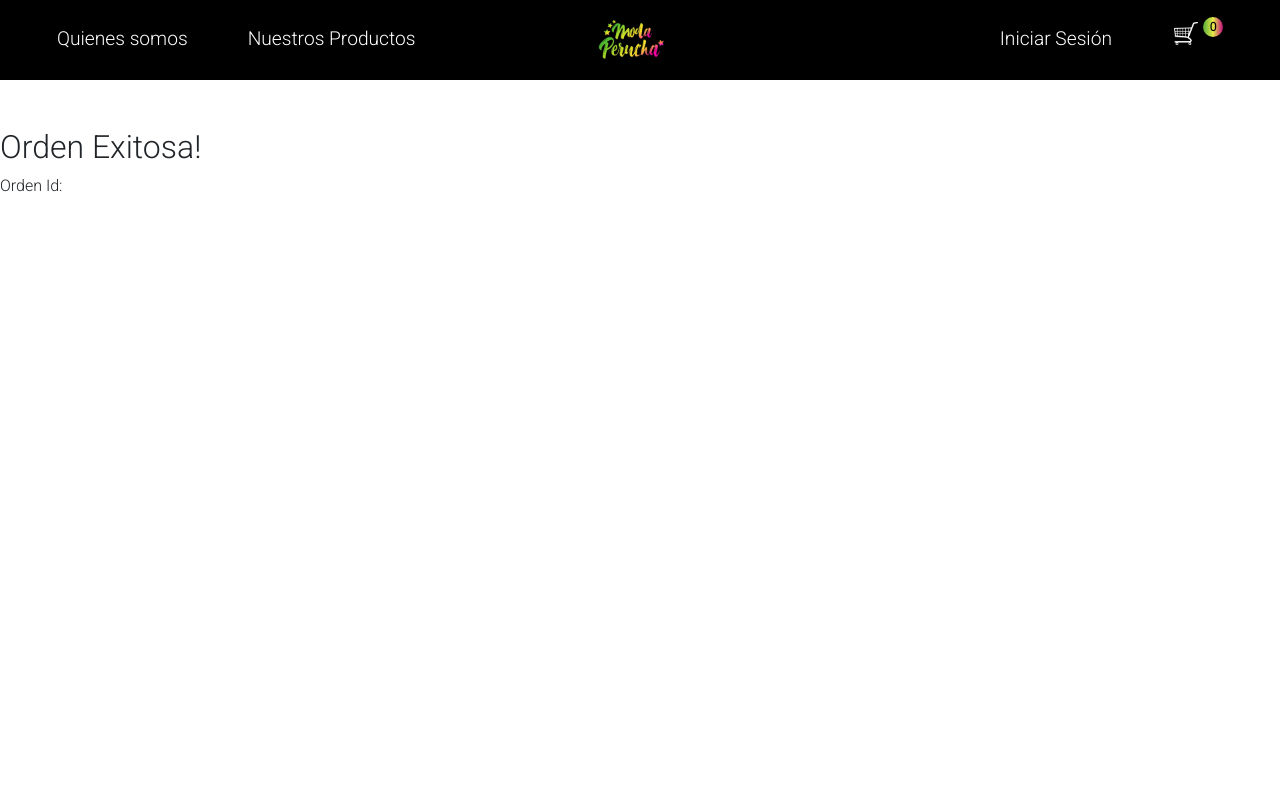
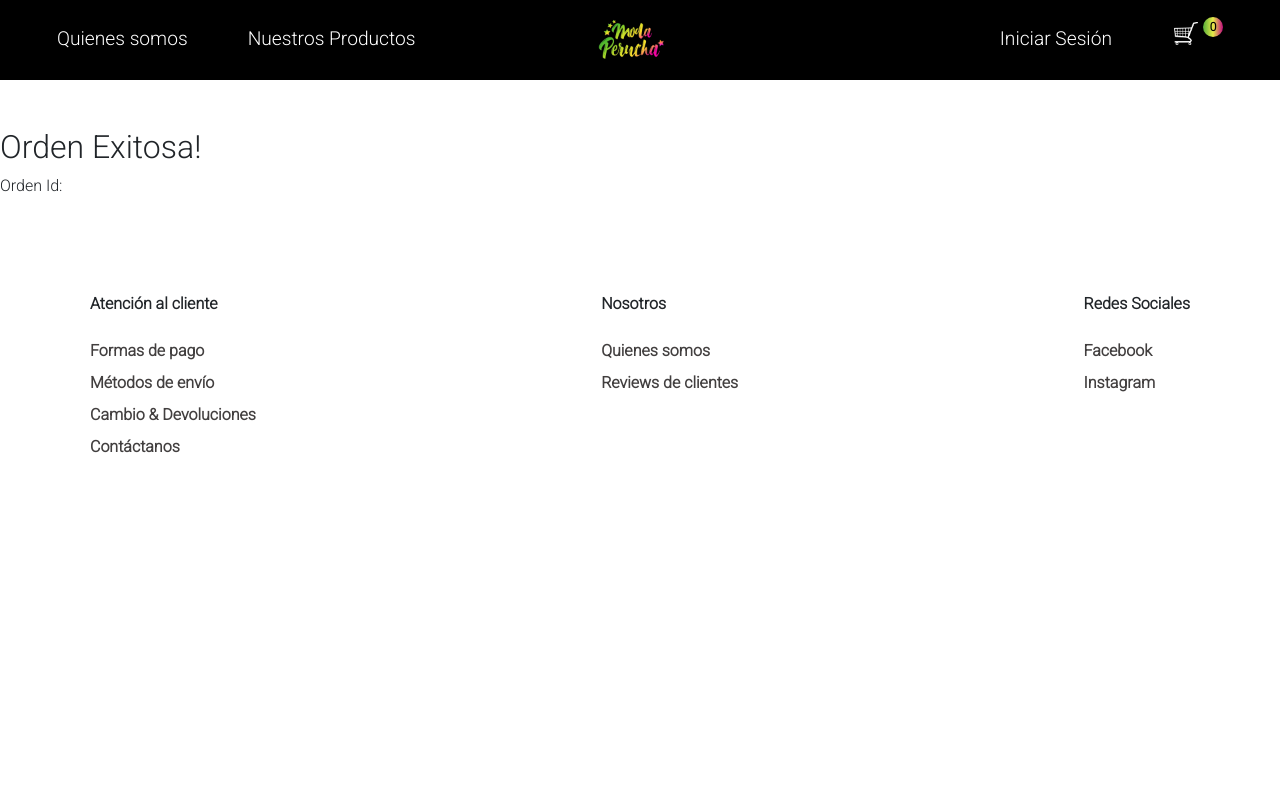
Before and after one commit to dbranco86/Pre-Entrega1-Branco, a React (Vite) app: page /success-order in a window 1280 px wide. Shown: the top 800 px of the page. Built offline with nearby package versions, Linux system fonts and the light colour scheme.

Commit message:
Posicionando el footer

```diff
--- a/src/App.css
+++ b/src/App.css
@@ -23,7 +23,3 @@ ul{
   flex-direction: column;
   justify-content: space-between;
 }
-
-.mainContainer{
-  min-height: 100vh;
-}
--- a/src/pages/home/styles.css
+++ b/src/pages/home/styles.css
@@ -12,8 +12,6 @@ ul{
 .main-container{
     display: flex;
     flex-direction: column;
-    flex: 1;
-    height: 100%;
 }
 .coversContainer{
     display: flex;
--- a/src/pages/products-list/styles.css
+++ b/src/pages/products-list/styles.css
@@ -1,7 +1,6 @@
 body {
     display: flex;
     flex-direction: column;
-    min-height: 100vh;
     margin: 0;
 }
 
```
